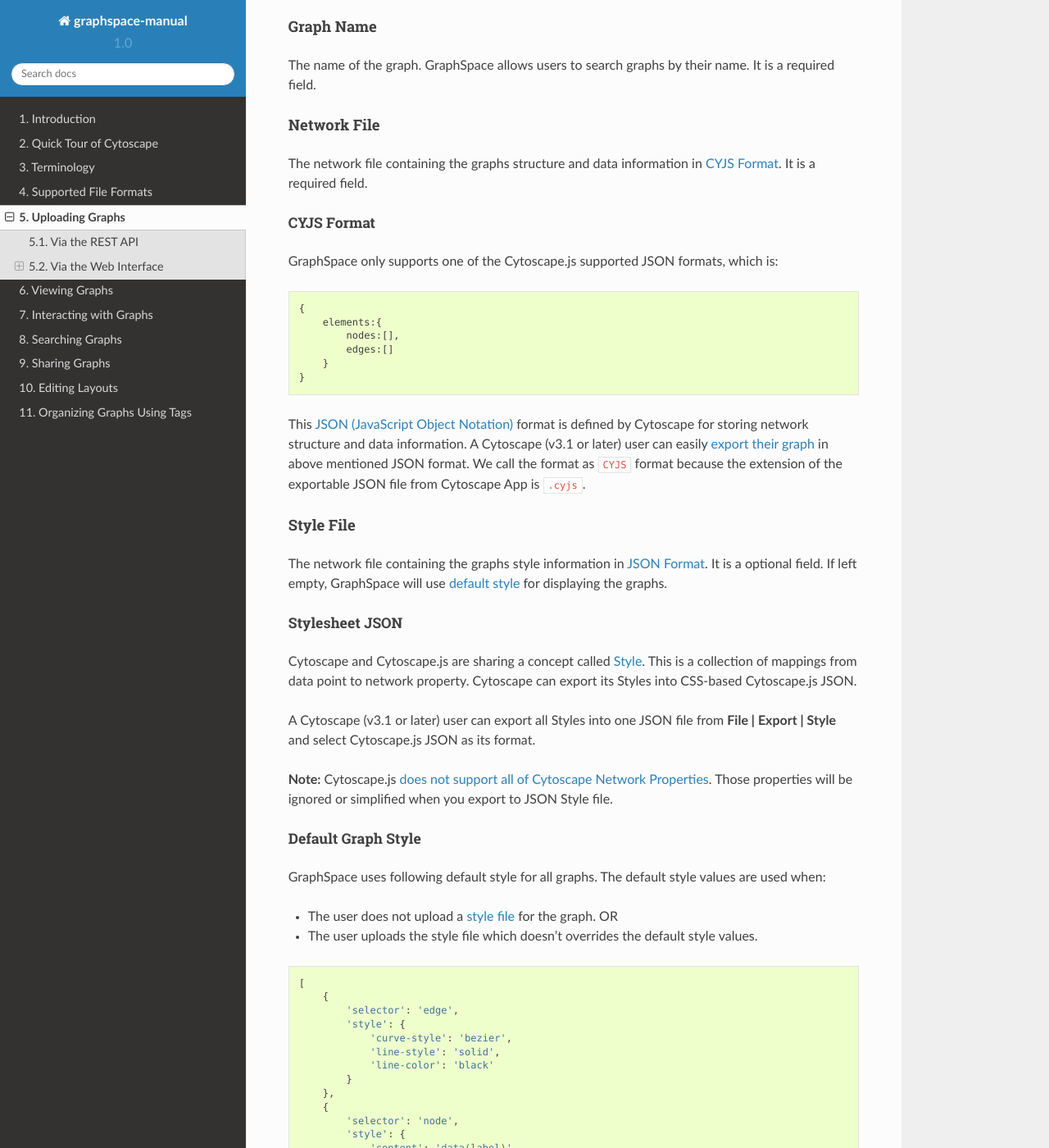
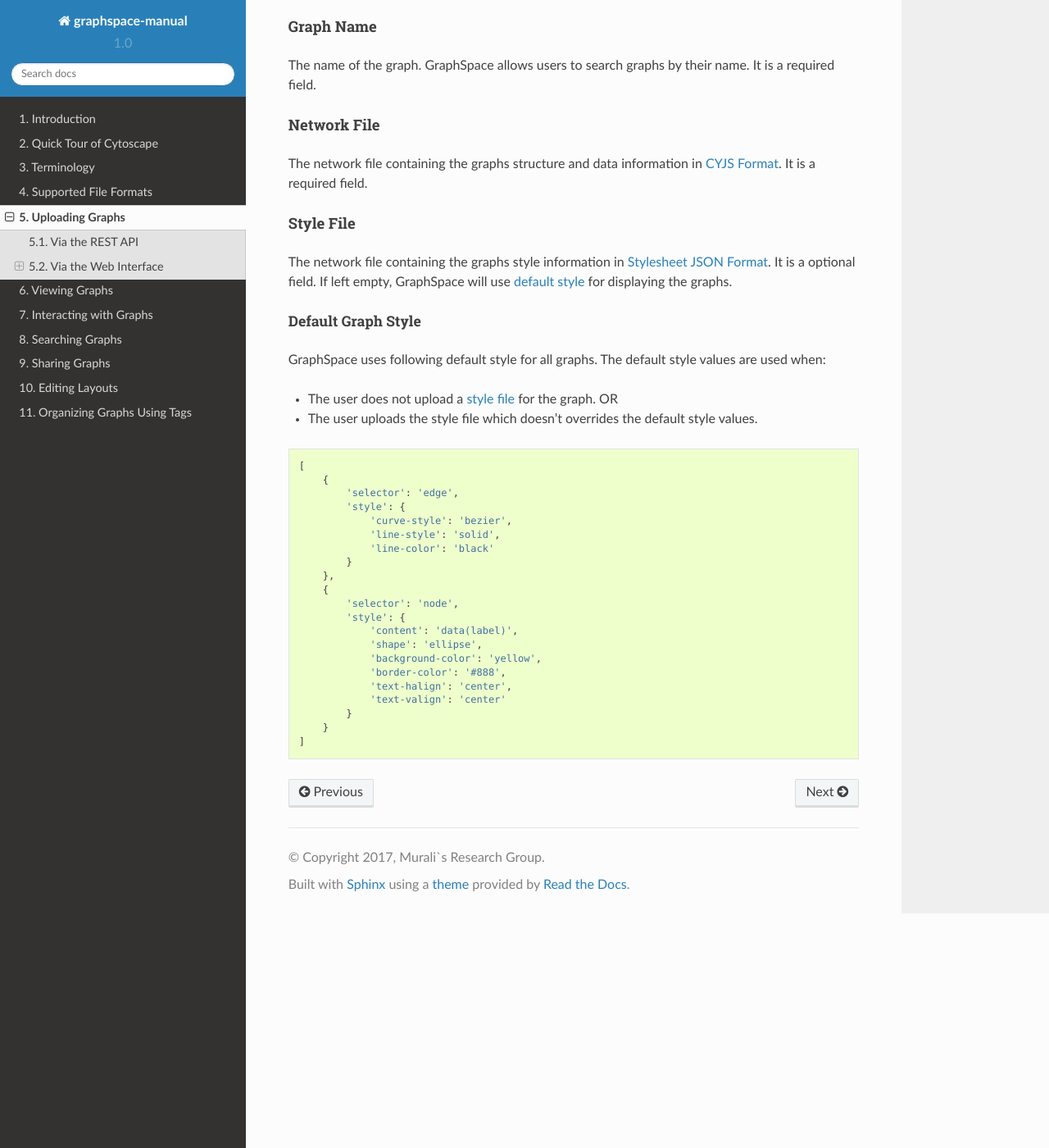
Before and after one commit to adbharadwaj/graphspace-manual, a Sphinx documentation site: the page built from docs/Uploading_Graphs.md, in a window 1280 px wide and 1400 px high, scrolled down 1148 px. Shown: the whole window at 82% size. Built offline with Sphinx 7.4.7 and the Read the Docs theme 2.0.0, drawn with Linux system fonts in a browser that asks for light colours.

Commit message:
Update Uploading_Graphs.md

````diff
--- a/docs/Uploading_Graphs.md
+++ b/docs/Uploading_Graphs.md
@@ -28,35 +28,11 @@ The name of the graph. GraphSpace allows users to search graphs by their name. I
 
 #### Network File
 
-The network file containing the graphs structure and data information in [CYJS Format](#cyjs-format). It is a required field.
-
-##### CYJS Format
-
-GraphSpace only supports one of the Cytoscape.js supported JSON formats, which is:
-
-```
-{
-    elements:{
-        nodes:[],
-        edges:[]
-    }
-}
-```
-
-This [JSON (JavaScript Object Notation)](http://www.json.org/) format is defined by Cytoscape for storing network structure and data information. A Cytoscape (v3.1 or later) user can easily [export their graph](http://manual.cytoscape.org/en/stable/Cytoscape.js_and_Cytoscape.html#export-network-and-table-to-cytoscape-js) in above mentioned JSON format. We call the format as `CYJS` format because the extension of the exportable JSON file from Cytoscape App is `.cyjs`.
+The network file containing the graphs structure and data information in [CYJS Format](Supported_File_Formats.html#cyjs-format). It is a required field.
 
 #### Style File
 
-The network file containing the graphs style information in [JSON Format](#stylesheet-json). It is a optional field. If left empty, GraphSpace will use [default style](#default-graph-style) for displaying the graphs.
-
-##### Stylesheet JSON
-
-Cytoscape and Cytoscape.js are sharing a concept called [Style](http://manual.cytoscape.org/en/stable/Cytoscape.js_and_Cytoscape.html#export-styles-to-cytoscape-js). This is a collection of mappings from data point to network property. Cytoscape can export its Styles into CSS-based Cytoscape.js JSON.
-
-A Cytoscape (v3.1 or later) user can export all Styles into one JSON file from **File | Export | Style** and select Cytoscape.js JSON as its format.
-
-**Note:** Cytoscape.js [does not support all of Cytoscape Network Properties](
-http://manual.cytoscape.org/en/stable/Cytoscape.js_and_Cytoscape.html#limitations). Those properties will be ignored or simplified when you export to JSON Style file.
+The network file containing the graphs style information in [Stylesheet JSON Format](Supported_File_Formats.html#stylesheet-json-format). It is a optional field. If left empty, GraphSpace will use [default style](#default-graph-style) for displaying the graphs.
 
 ##### Default Graph Style
 
````
